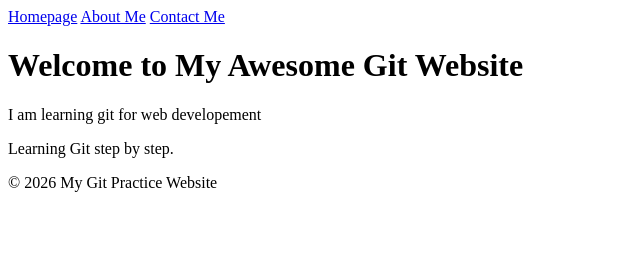
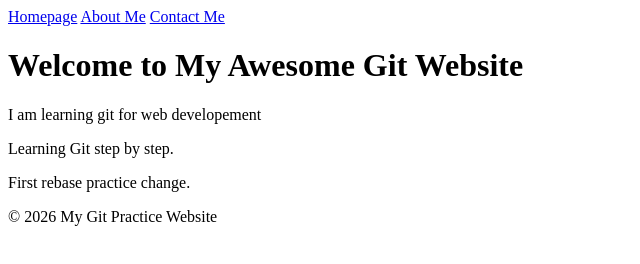
Before and after one commit to vijolouis01/git-practice, a plain HTML site: page index.html in a window 1280 px wide. Shown: the whole page, without its empty margins (0-640 px from the left). Drawn offline with Linux system fonts and the light colour scheme.

Commit message:
Add rebase change

```diff
--- a/index.html
+++ b/index.html
@@ -14,6 +14,7 @@
     <h1>Welcome to My Awesome Git Website</h1>
     <p>I am learning git for web developement</p>
     <p>Learning Git step by step.</p>
+    <p>First rebase practice change.</p>
     <footer>
         <p>&copy; 2026 My Git Practice Website</p>
     </footer>
```
